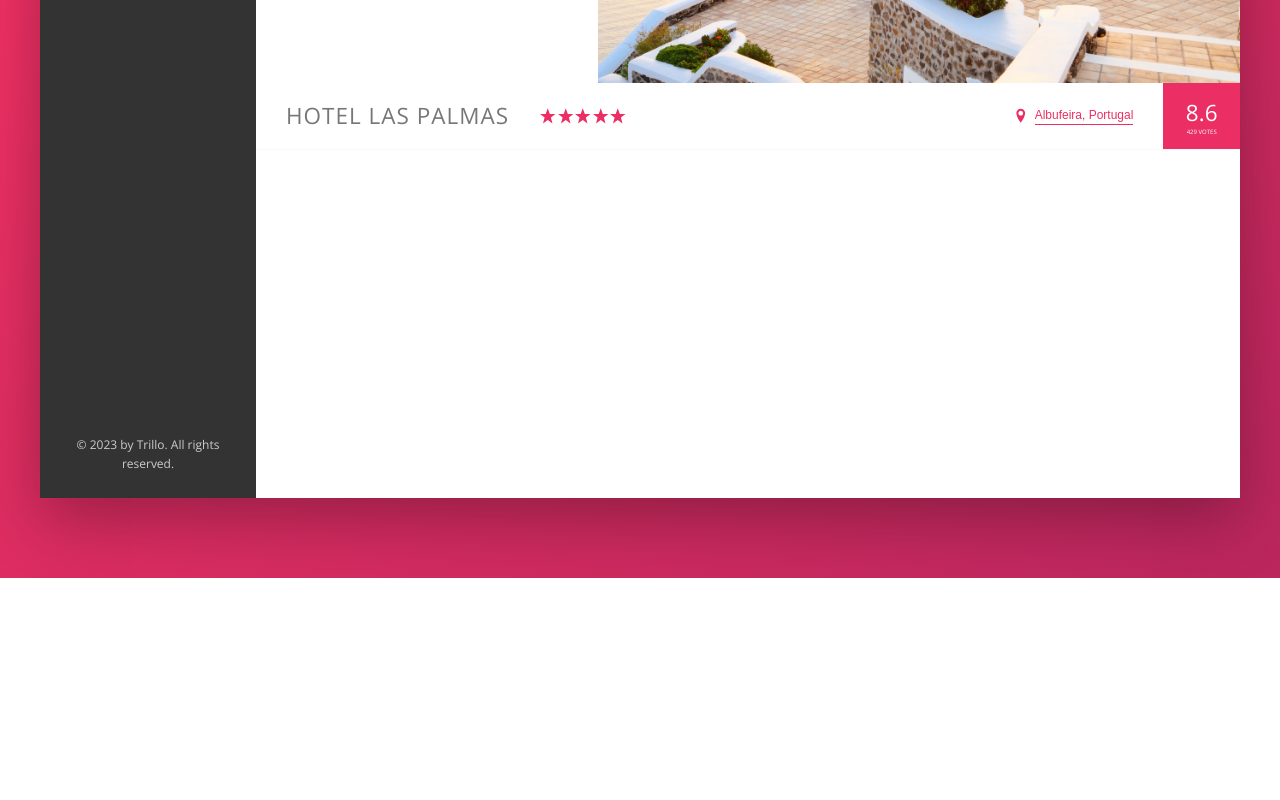
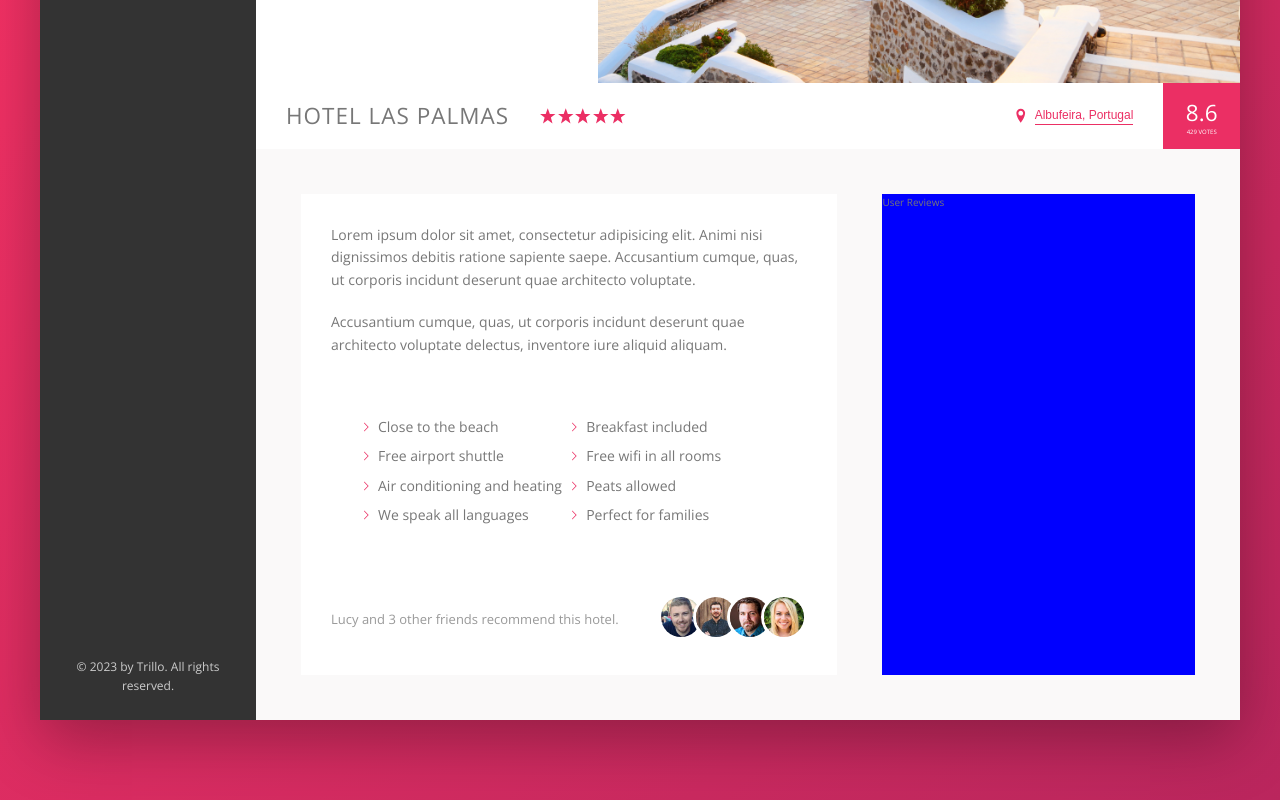
Before and after one commit to cyrus-hiatt/trillo, a website: page index.html in a window 1280 px wide. Shown: the part 452-1252 px from the top of the page. Before the commit the page ends 1030 px from the top, so only its background shows below. Drawn offline with nearby package versions, Linux system fonts and the light colour scheme.

Commit message:
added main description

```diff
--- a/index.html
+++ b/index.html
@@ -146,6 +146,58 @@
               <div class="overview__rating-count">429 votes</div>
             </div>
           </div>
+          <div class="detail">
+            <div class="description">
+              <p class="paragraph">
+                Lorem ipsum dolor sit amet, consectetur adipisicing elit. Animi
+                nisi dignissimos debitis ratione sapiente saepe. Accusantium
+                cumque, quas, ut corporis incidunt deserunt quae architecto
+                voluptate.
+              </p>
+              <p class="paragraph">
+                Accusantium cumque, quas, ut corporis incidunt deserunt quae
+                architecto voluptate delectus, inventore iure aliquid aliquam.
+              </p>
+              <ul class="list">
+                <li class="list__item">Close to the beach</li>
+                <li class="list__item">Breakfast included</li>
+                <li class="list__item">Free airport shuttle</li>
+                <li class="list__item">Free wifi in all rooms</li>
+                <li class="list__item">Air conditioning and heating</li>
+                <li class="list__item">Peats allowed</li>
+                <li class="list__item">We speak all languages</li>
+                <li class="list__item">Perfect for families</li>
+              </ul>
+              <div class="recommend">
+                <p class="recommend__count">
+                  Lucy and 3 other friends recommend this hotel.
+                </p>
+                <div class="recommend__friends">
+                  <img
+                    src="img/user-3.jpg"
+                    alt="Friend 1"
+                    class="recommend__photo"
+                  />
+                  <img
+                    src="img/user-4.jpg"
+                    alt="Friend 2"
+                    class="recommend__photo"
+                  />
+                  <img
+                    src="img/user-5.jpg"
+                    alt="Friend 3"
+                    class="recommend__photo"
+                  />
+                  <img
+                    src="img/user-6.jpg"
+                    alt="Friend 4"
+                    class="recommend__photo"
+                  />
+                </div>
+              </div>
+            </div>
+            <div class="user-reviews">User Reviews</div>
+          </div>
         </main>
       </div>
     </div>
--- a/sass/_base.scss
+++ b/sass/_base.scss
@@ -29,6 +29,9 @@ Grey dark 3: #999
   --color-grey-dark-3: #999;
 
   --shadow-dark: 0 2rem 6rem rgba(0, 0, 0, 0.3);
+  --shadow-light: 0 2rem 5rem rgba(0, 0, 0, 0.06)
+
+  --line: 1px solid var(--color-grey-light-1);
 }
 
 * {
--- a/sass/_components.scss
+++ b/sass/_components.scss
@@ -198,7 +198,7 @@
 .overview {
   display: flex;
   align-items: center;
-  border-bottom: 1px solid var(--color-grey-light-1);
+  border-bottom: var(--line);
 
   &__heading {
     font-size: 2.25rem;
@@ -293,3 +293,75 @@
     box-shadow: none;
   }
 }
+
+/////////////////////////////////////
+/// Paragraph
+.paragraph:not(:last-of-type) {
+  margin-bottom: 2rem;
+}
+
+/////////////////////////////////////
+/// List
+.list {
+  list-style: none;
+  margin: 3rem 0;
+  padding: 3rem;
+  border-top: var(--line);
+  border-bottom: var(--line);
+
+  display: flex;
+  flex-wrap: wrap;
+
+  &__item {
+    flex: 0 0 50%;
+    margin-bottom: 0.7rem;
+  }
+
+  &__item::before {
+    content: "";
+    display: inline-block;
+    height: 1rem;
+    width: 1rem;
+    margin-right: 0.7rem;
+
+    //older browsers
+    //background-image: url(../img/chevron-thin-right.svg);
+    //background-size: cover;
+
+    //newer browsers - masks
+    background-color: var(--color-primary);
+    -webkit-mask-image: url(../img/chevron-thin-right.svg);
+    -webkit-mask-size: cover;
+    mask-image: url(../img/chevron-thin-right.svg);
+    mask-size: cover;
+  }
+}
+
+/////////////////////////////////////
+/// Recommend
+.recommend {
+  font-size: 1.3rem;
+  color: var(--color-grey-dark-3);
+
+  display: flex;
+  align-items: center;
+
+  &__count {
+    margin-right: auto;
+  }
+
+  &__friends {
+  }
+
+  &__photo {
+    box-sizing: content-box;
+    height: 4rem;
+    width: 4rem;
+    border-radius: 50%;
+    border: 3px solid #fff;
+
+    &:not(:last-child) {
+      margin-right: -1.5rem;
+    }
+  }
+}
--- a/sass/_layout.scss
+++ b/sass/_layout.scss
@@ -32,7 +32,27 @@
 
 .hotel-view {
   background-color: #fff;
-  height: 80rem;
 
   flex: 1;
 }
+
+.detail {
+  display: flex;
+  padding: 4.5rem;
+  background-color: var(--color-grey-light-1);
+  border-bottom: var(--line);
+}
+
+.description {
+  font-size: 1.4rem;
+  background-color: #fff;
+  box-shadow: var(--shadow-light);
+  padding: 3rem;
+  flex: 0 0 60%;
+  margin-right: 4.5rem;
+}
+
+.user-reviews {
+  background-color: blue;
+  flex: 1;
+}
```
Also changed, not shown: css/style.css.
